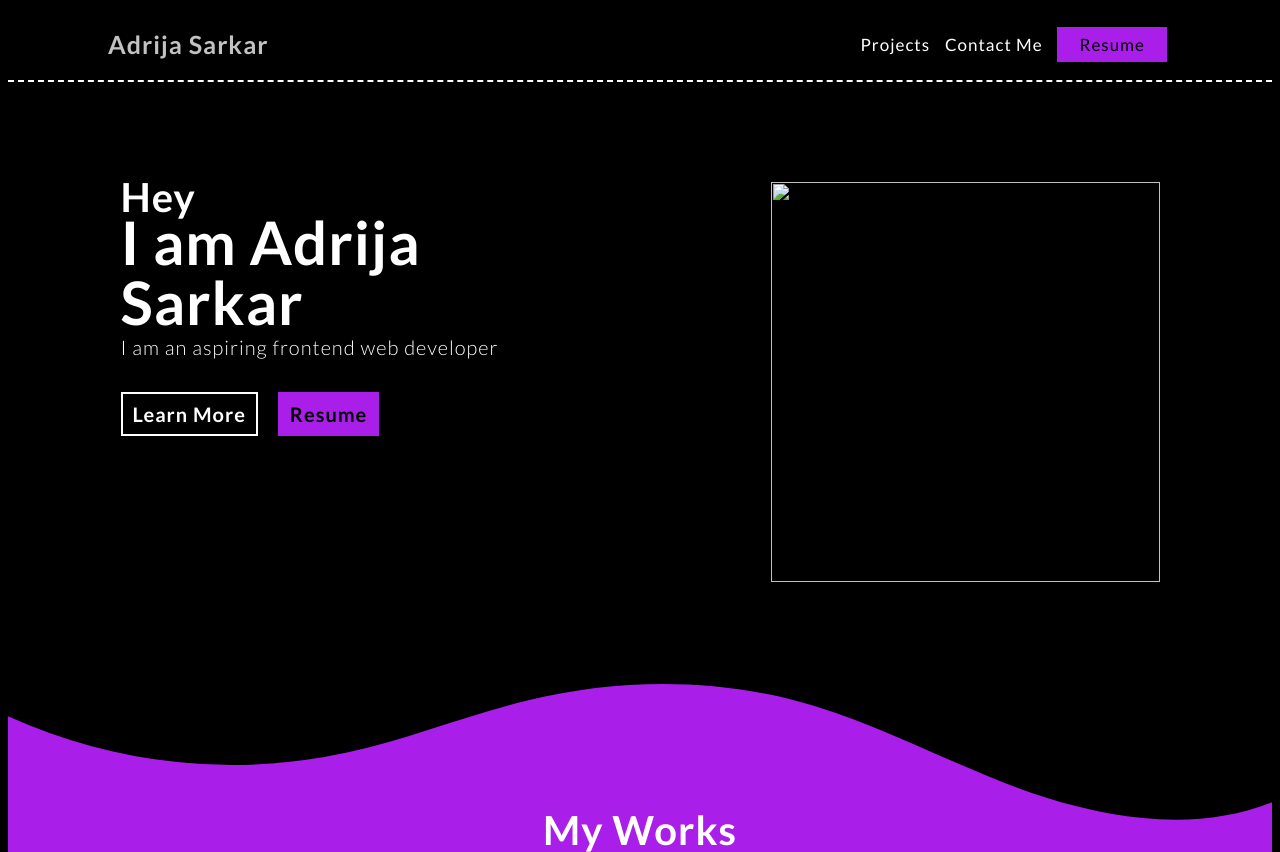
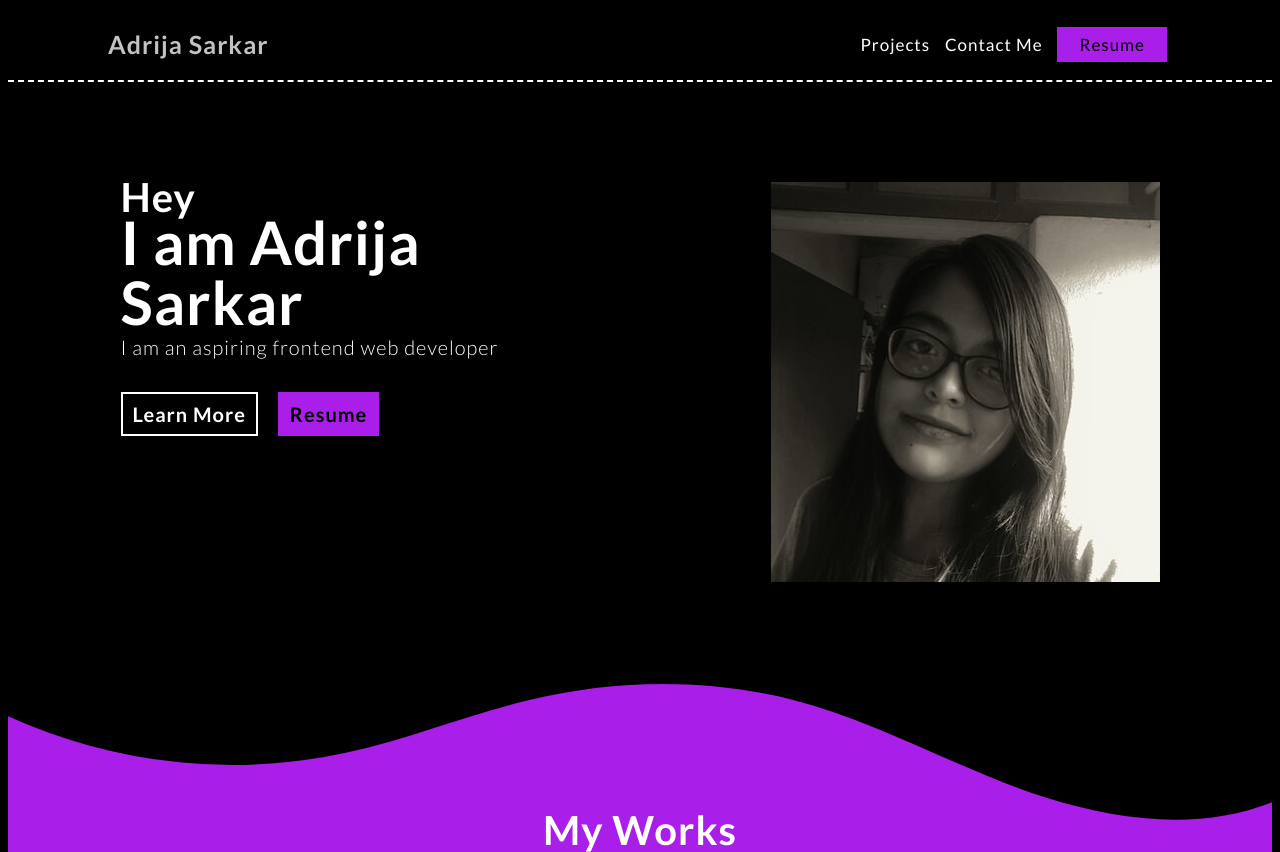
Before and after one commit to Dizza420/portfolio, a plain HTML site: page index.html in a window 1280 px wide. Shown: the top 852 px of the page. Drawn offline with Linux system fonts and the light colour scheme.

Commit message:
image update

```diff
--- a/index.html
+++ b/index.html
@@ -24,7 +24,7 @@
 			<div class="intro-bt">
 				<a href="#projects" class="intro-bt-1">Learn More</a>
 				<a href="Adrija Sarkar Resume.pdf"download class="intro-bt-2">Resume</a></div></div>
-                <img src="/assets/myphoto.jpeg">
+                <img src="/assets/myphoto.jpg">
 	</section>
 	<section class="projects" id="projects">
         <div class="custom-shape-divider-top-1706089650">
```
